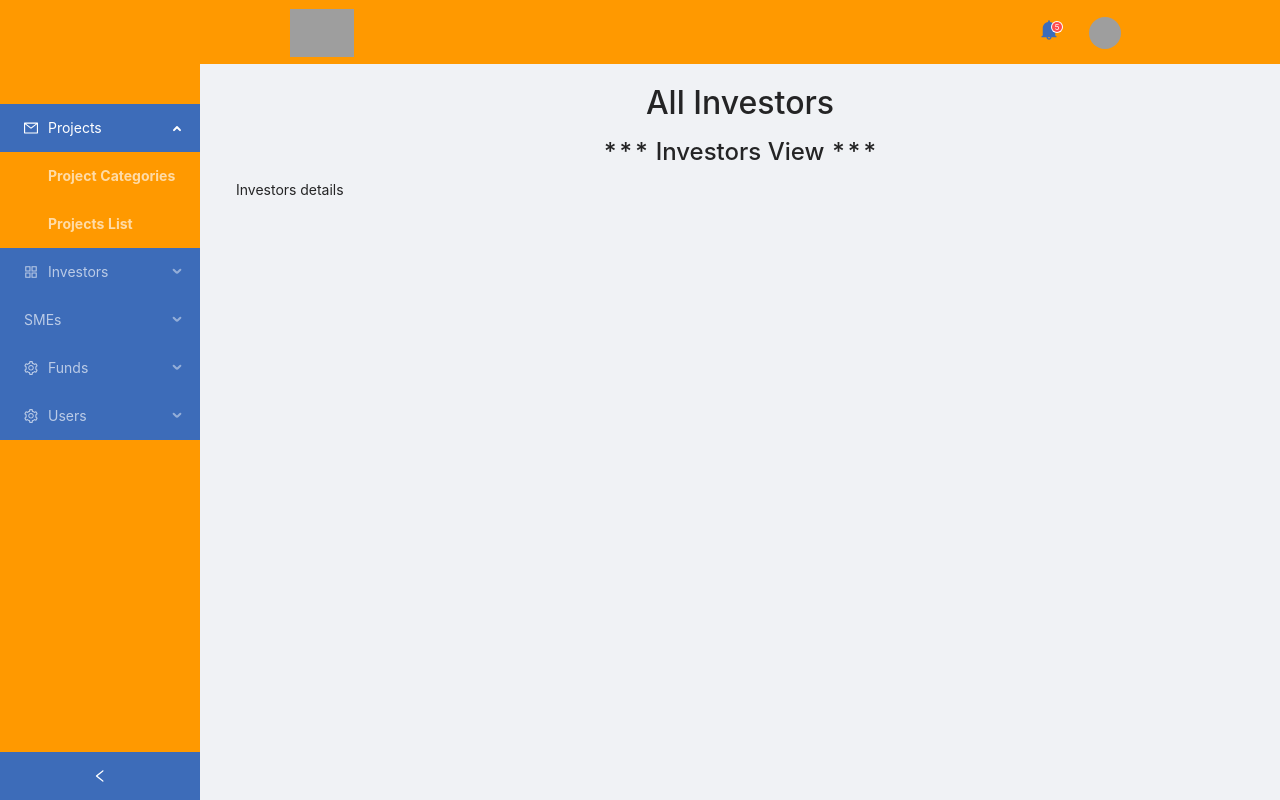
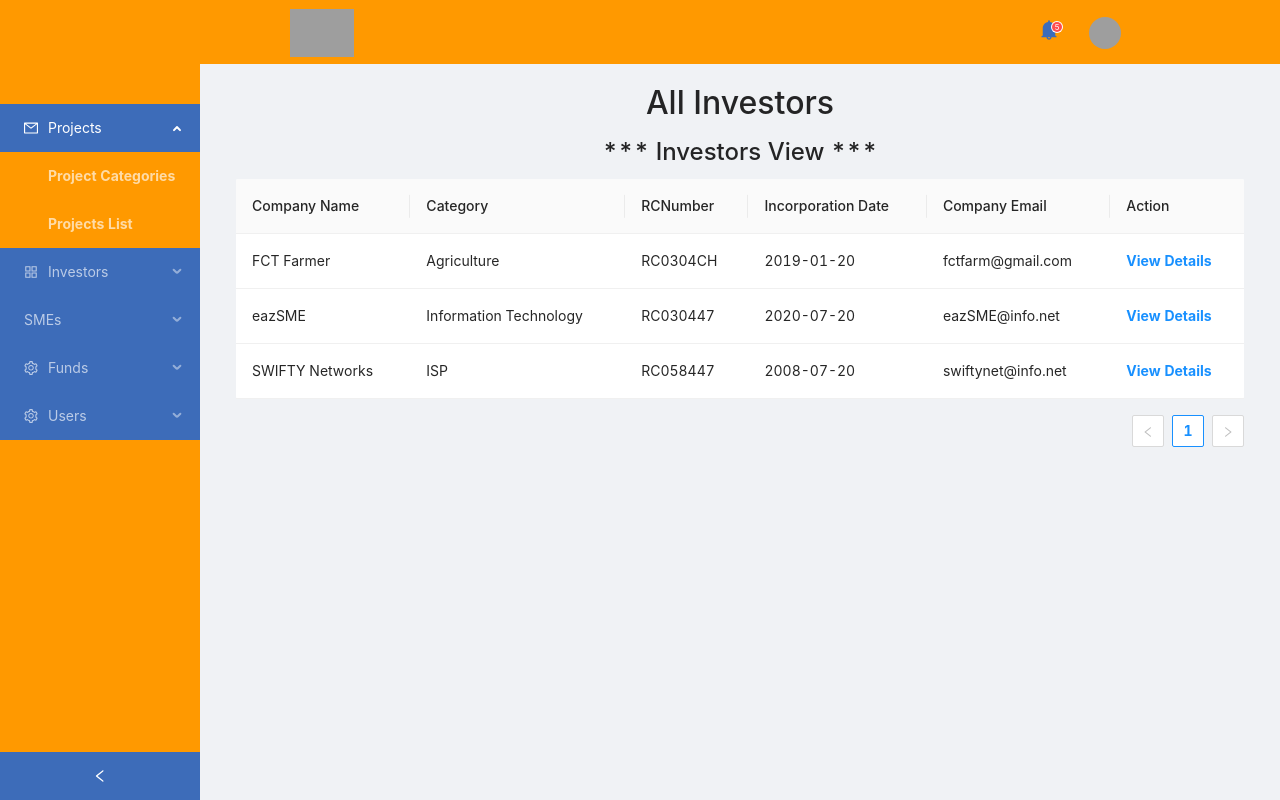
Before and after one commit to emydame/rRootSmart, a React (Create React App) app in the folder src/frontend/: page /regulator/Investors in a window 1280 px wide. Built offline with nearby package versions, Linux system fonts and the light colour scheme; grey boxes are pictures that could not be loaded.

Commit message:
fix: Resolved data display on Funds.js

```diff
--- a/src/frontend/src/components/dashboard/regulator/Investors.js
+++ b/src/frontend/src/components/dashboard/regulator/Investors.js
@@ -10,6 +10,7 @@ const data = [
     {
       key: '1',
       Organization: 'FCT Farmer',
+      category: 'Agriculture',
       RCNumber: 'RC0304CH',
       Incorporation: '2019-01-20',
       Email: 'fctfarm@gmail.com',
@@ -34,7 +35,7 @@ const data = [
 
 const columns = [
     {
-        Organization: ' Company Name',
+      title: ' Company Name',
       dataIndex: 'Organization',
       key: 'Organization',
       /* render: text => <a>{text}</a>,*/
@@ -80,7 +81,7 @@ export default class Investors extends Component {
           <div className="update" style={{textAlign:"center"}}>
             <h4> *** Investors View *** </h4>
           </div>
-          <p>Investors details</p>
+          <Table columns={columns} dataSource={data} />
         </Card.Body>
       );
     }
```
